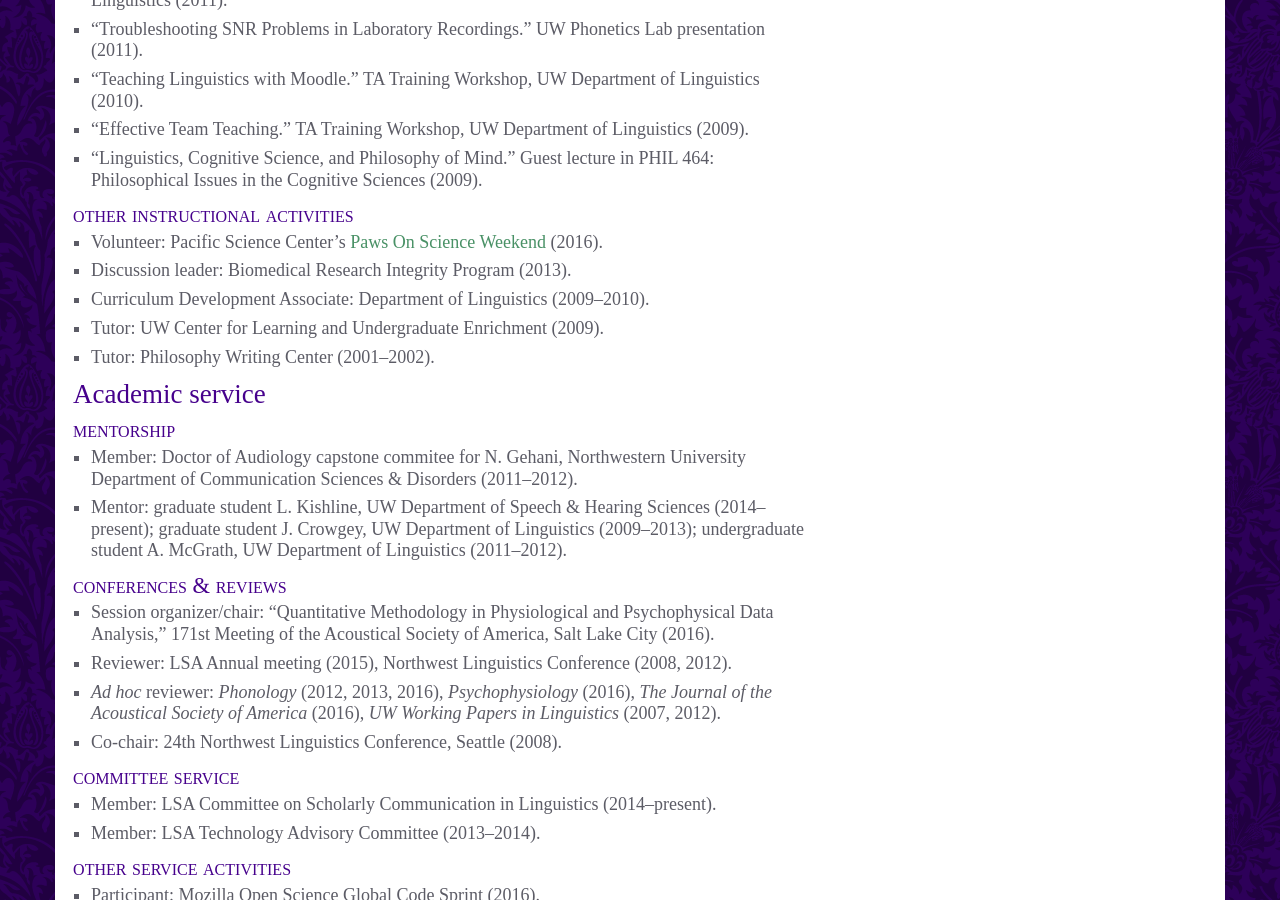
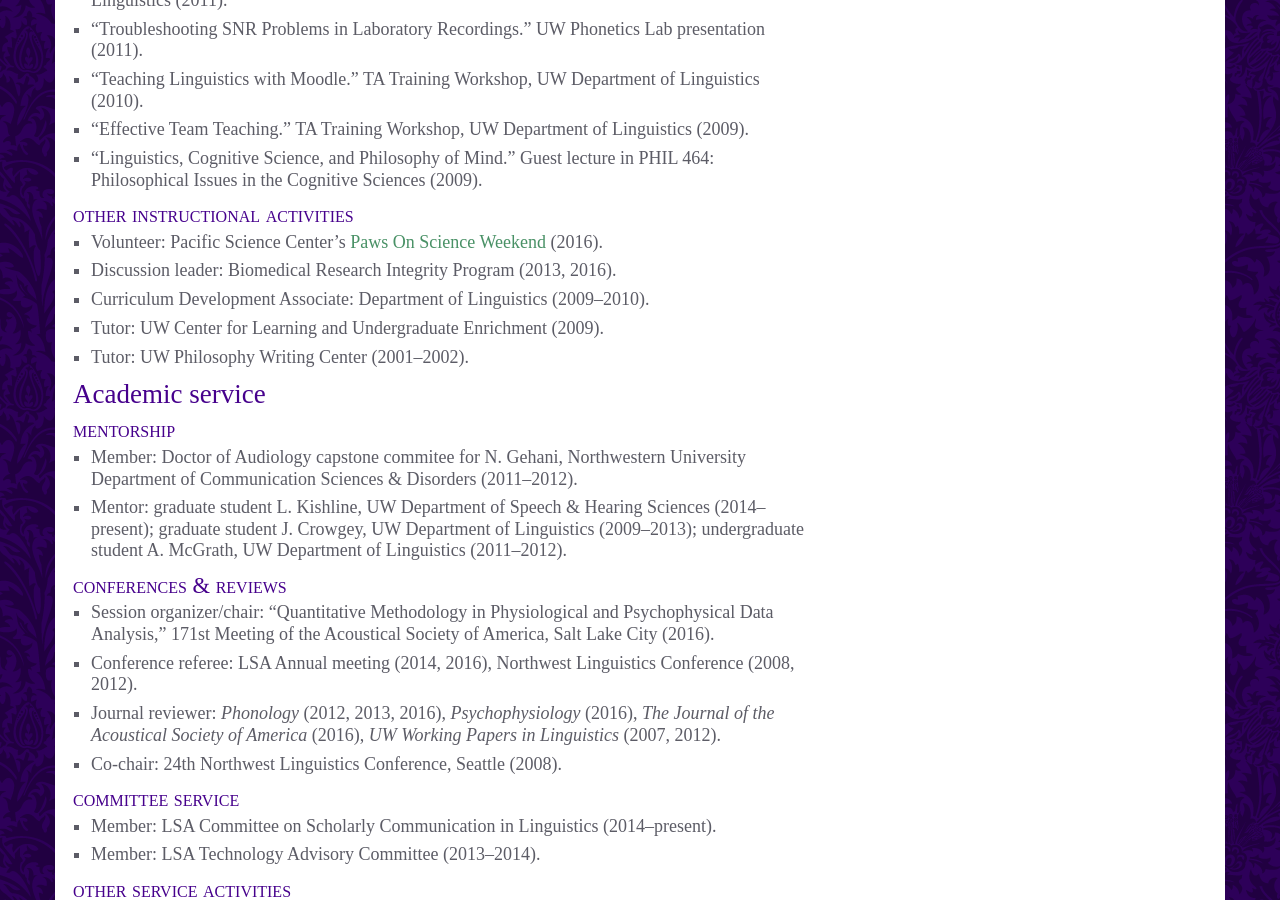
Before and after one commit to drammock/dan.mccloy.info, a Jekyll site: the page built from cv.markdown, in a window 1280 px wide and 900 px high, scrolled down 2631 px. Built offline with Jekyll 4.4.1, drawn with Linux system fonts in a browser that asks for light colours; some web fonts are replaced; Markdown is read by kramdown in place of the engine named in the settings; some of the changed text lies outside the part shown.

```diff
--- a/cv.markdown
+++ b/cv.markdown
@@ -21,7 +21,7 @@ Postdoctoral research associate, [Laboratory for Auditory Brain Science & Neuroe
 
 ## Other education / training
 - [Machine Learning](https://www.coursera.org/account/accomplishments/records/FY94856VBP3Q) (Stanford University / Coursera, 2016).
-- [Biomedical Research Integrity Program](http://depts.washington.edu/uwbri/attendance-records/attendance-records) (University of Washington, 2013).
+- [Biomedical Research Integrity Program](http://depts.washington.edu/uwbri/attendance-records/attendance-records) (University of Washington, 2013, 2016).
 - Protection of Human Research Subjects: Biomedical, Social/Behavioral, HIPAA (University of Washington / CITI, 2011, 2013).
 - [International Chinese Language Program](http://iclp.ntu.edu.tw/) (National Taiwan University, 2008).
 
@@ -46,8 +46,8 @@ Reference information for all listed publications is available in [this BibTeX f
 - {% reference McCloy2012-phonR %}  ([PDF](../pubs/McCloy2012_phonR.pdf))
 
 ## Manuscripts & work in progress
+- {% reference McCloyEtAl-PupilVocodeReverb %}
 - {% reference HasegawaJohnsonEtAl-UnderresourcedASR %}
-- {% reference McCloyEtAl-PupilVocodeReverb %}
 
 ## Invited lectures
 - {% reference McCloy2016-ucsb %}
@@ -95,10 +95,10 @@ Reference information for all listed publications is available in [this BibTeX f
 
 ## Other instructional activities
 - Volunteer: Pacific Science Center’s [Paws On Science Weekend](https://www.pacificsciencecenter.org/paws-on-science-husky-weekend/) (2016).
-- Discussion leader: Biomedical Research Integrity Program (2013).
+- Discussion leader: Biomedical Research Integrity Program (2013, 2016).
 - Curriculum Development Associate: Department of Linguistics (2009–2010).
 - Tutor: UW Center for Learning and Undergraduate Enrichment (2009).
-- Tutor: Philosophy Writing Center (2001–2002).
+- Tutor: UW Philosophy Writing Center (2001–2002).
 
 # Academic service
 
@@ -108,8 +108,8 @@ Reference information for all listed publications is available in [this BibTeX f
 
 ## Conferences & Reviews
 - Session organizer/chair: “Quantitative Methodology in Physiological and Psychophysical Data Analysis,” 171st Meeting of the Acoustical Society of America, Salt Lake City (2016).
-- Reviewer: LSA Annual meeting (2015), Northwest Linguistics Conference (2008, 2012).
-- _Ad hoc_ reviewer: _Phonology_ (2012, 2013, 2016), _Psychophysiology_ (2016), _The Journal of the Acoustical Society of America_ (2016), _UW Working Papers in Linguistics_ (2007, 2012).
+- Conference referee: LSA Annual meeting (2014, 2016), Northwest Linguistics Conference (2008, 2012).
+- Journal reviewer: _Phonology_ (2012, 2013, 2016), _Psychophysiology_ (2016), _The Journal of the Acoustical Society of America_ (2016), _UW Working Papers in Linguistics_ (2007, 2012).
 - Co-chair: 24th Northwest Linguistics Conference, Seattle (2008).
 
 ## Committee service
```
Also changed, not shown: _cv-edit-this-one.markdown (+6 -6 lines), _posts/2016-08-28-phonR-1-0-7.markdown (added, +8 -0 lines), fonts/drammock.woff2 (added), 5 other files.
